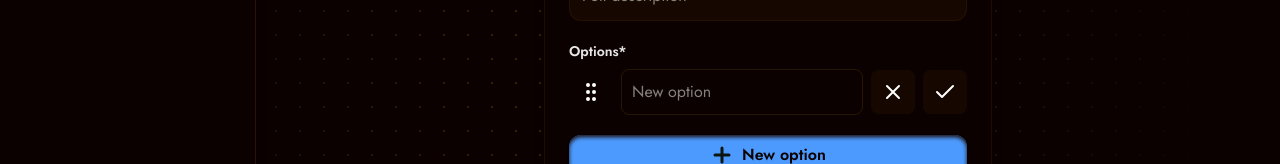
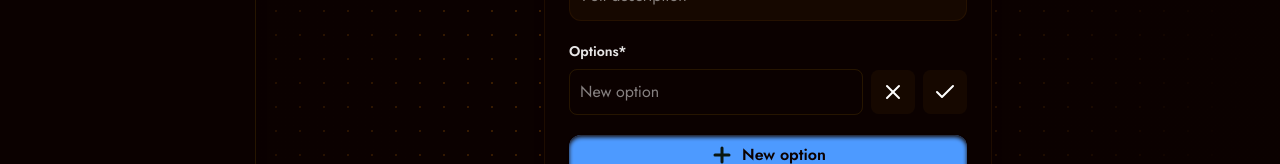
Before and after one commit to marn11/pollie, a Next.js app in the folder frontend/: page /polls/create in a window 1280 px wide. Shown: the part 337-501 px from the top of the page. Built offline with nearby package versions, Linux system fonts and the light colour scheme.

Commit message:
small fixes

```diff
--- a/frontend/app/components/EditOption.tsx
+++ b/frontend/app/components/EditOption.tsx
@@ -1,4 +1,4 @@
-import { GripVertical, Check, X } from "lucide-react";
+import { Check, X } from "lucide-react";
 import { Dispatch, SetStateAction } from "react";
 import type { Option } from "../(dashboard)/polls/create/page";
 
@@ -21,13 +21,6 @@
         className="flex items-center justify-between text-text
 									transition-all ease-in-out gap-2"
       >
-        <button
-          className="cursor-pointer hover:bg-bg/70 p-2.5 rounded-lg
-                  transition ease-in-out"
-          type="button"
-        >
-          <GripVertical />
-        </button>
         <input
           value={option.value}
           onChange={(e) =>
--- a/frontend/app/page.tsx
+++ b/frontend/app/page.tsx
@@ -1,14 +1,12 @@
 import Image from "next/image";
 import Link from "next/link";
 import { HatGlasses, CircleDot } from "lucide-react";
-import { motion, AnimatePresence } from "motion/react";
 import SocialProof from "./components/SocialProof";
 
 export default function Home() {
   return (
     <>
       <div className="flex flex-col min-h-screen text-text w-full">
-        {/* <header className="py-6"> */}
         <nav className="z-100 p-6 sticky top-0 backdrop-blur-sm flex items-center justify-around border-b border-border/30">
           <Link href={"/"}>
             <div className="flex gap-2 items-center">
@@ -26,7 +24,6 @@
             </button>
           </Link>
         </nav>
-        {/* </header> */}
 
         <main className="flex flex-col items-center flex-1 w-full text-text">
           <h1 className="mt-10 mb-4 text-6xl/18  text-center font-semibold max-w-4xl">
@@ -69,10 +66,9 @@
               alt="Pollie preview"
             />
           </section>
-          {/* <AnimatePresence></AnimatePresence> */}
           <section className="flex flex-col gap-3 items-center my-5">
             <h2 className="text-primary font-bold text-5xl mb-5">Features:</h2>
-            <div className="flex gap-2">
+            <div className="flex flex-col sm:flex-row gap-3">
               <div className="flex items-center gap-2 border rounded-xl border-border/30 bg-bg-dark p-4 hover:-translate-y-0.5 transition ease-in-out">
                 <HatGlasses size={224} color="#e3fb3e" />
                 <div className="flex flex-col max-w-50">
```
